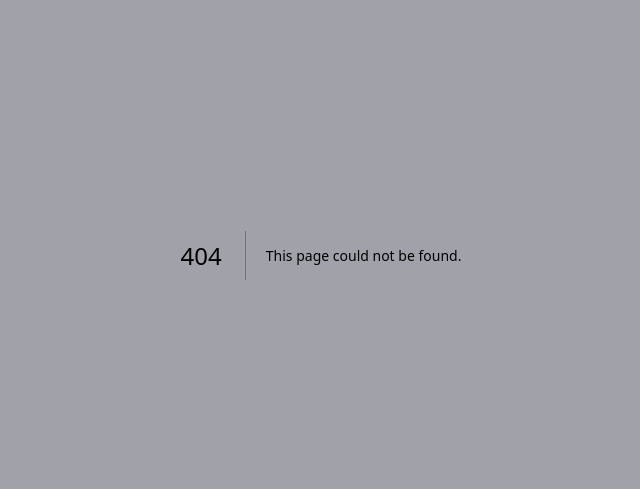
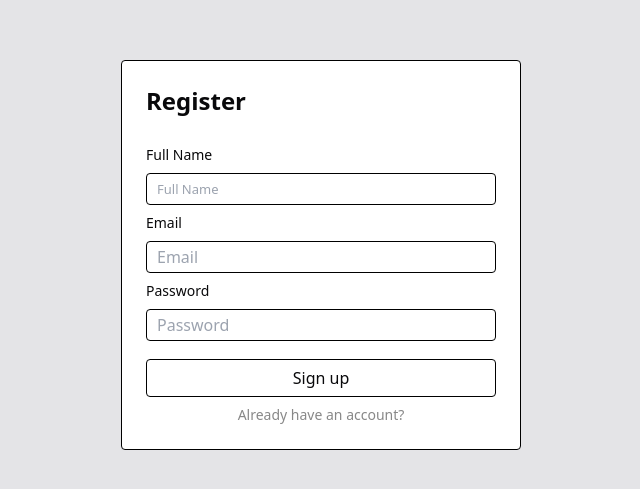
Before and after one commit to milosdrinjakovic/bandaid, a Next.js app: page /auth/register in a window 1280 px wide. Before the commit this address had no page. Shown: the part 165-654 px from the top of the page, without its empty margins (319-959 px from the left). Built offline with nearby package versions, Linux system fonts and the light colour scheme.

Commit message:
fixing fe models and styles

```diff
--- a/package.json
+++ b/package.json
@@ -17,6 +17,7 @@
     "next": "^14.2.12",
     "react": "^18",
     "react-dom": "^18",
+    "react-hot-toast": "^2.4.1",
     "tailwind-merge": "^2.5.2",
     "tailwindcss-animate": "^1.0.7"
   },
--- /dev/null
+++ b/src/app/auth/login/page.tsx
@@ -0,0 +1,61 @@
+"use client";
+import { FormEvent, useState } from "react";
+import { signIn } from "next-auth/react";
+import { useRouter } from "next/navigation";
+import Link from "next/link";
+
+export default function Login() {
+  const [error, setError] = useState("");
+  const router = useRouter();
+
+  const handleSubmit = async (event: FormEvent<HTMLFormElement>) => {
+    event.preventDefault();
+    const formData = new FormData(event.currentTarget);
+    const res = await signIn("credentials", {
+      email: formData.get("email"),
+      password: formData.get("password"),
+      redirect: false,
+    });
+    if (res?.error) {
+      setError(res.error as string);
+    }
+    if (res?.ok) {
+      return router.push("/");
+    }
+  };
+
+  return (
+    <section className="w-full h-screen flex items-center justify-center">
+      <form
+        className="p-6 w-full max-w-[400px] flex flex-col justify-between items-center gap-2
+            border border-solid border-black bg-white rounded"
+        onSubmit={handleSubmit}>
+        {error && <div className="text-black">{error}</div>}
+        <h1 className="mb-5 w-full text-2xl font-bold">Sign In</h1>
+        <label className="w-full text-sm">Email</label>
+        <input
+          type="email"
+          placeholder="Email"
+          className="w-full h-8 border border-solid border-black rounded p-2"
+          name="email" />
+        <label className="w-full text-sm">Password</label>
+        <div className="flex w-full">
+          <input
+            type="password"
+            placeholder="Password"
+            className="w-full h-8 border border-solid border-black rounded p-2"
+            name="password" />
+        </div>
+        <button className="w-full border border-solid border-black rounded">
+          Sign In
+        </button>
+
+        <Link
+          href="/register"
+          className="text-sm text-[#888] transition duration-150 ease hover:text-black">
+          Don't have an account?
+        </Link>
+      </form>
+    </section>
+  );
+};
--- /dev/null
+++ b/src/app/auth/register/page.tsx
@@ -0,0 +1,74 @@
+"use client";
+import { FormEvent, useRef, useState } from "react";
+import { useRouter } from "next/navigation";
+import Link from "next/link";
+import authService from "../../../services/auth-service";
+
+
+export default function Register() {
+    const [error, setError] = useState<string>();
+    const router = useRouter();
+    const ref = useRef<HTMLFormElement>(null);
+
+    const handleSubmit = async (formData: FormData) => {
+        const r = await authService.register({
+            email: formData.get("email"),
+            password: formData.get("password"),
+        });
+        ref.current?.reset();
+        if (r?.error) {
+            setError(r.error);
+            return;
+        } else {
+            return router.push("/login");
+        }
+    };
+
+    return (
+        <section className="w-full h-screen flex items-center justify-center">
+            <form ref={ref}
+                action={handleSubmit}
+                className="p-6 w-full max-w-[400px] flex flex-col justify-between items-center gap-2
+                border border-solid border-black bg-white rounded">
+                {error && <div className="">{error}</div>}
+                <h1 className="mb-5 w-full text-2xl font-bold">Register</h1>
+
+                <label className="w-full text-sm">Full Name</label>
+                <input
+                    type="text"
+                    placeholder="Full Name"
+                    className="w-full h-8 border border-solid border-black py-1 px-2.5 rounded text-[13px]"
+                    name="name"
+                />
+
+                <label className="w-full text-sm">Email</label>
+                <input
+                    type="email"
+                    placeholder="Email"
+                    className="w-full h-8 border border-solid border-black py-1 px-2.5 rounded"
+                    name="email"
+                />
+
+                <label className="w-full text-sm">Password</label>
+                <div className="flex w-full">
+                    <input
+                        type="password"
+                        placeholder="Password"
+                        className="w-full h-8 border border-solid border-black py-1 px-2.5 rounded"
+                        name="password"
+                    />
+                </div>
+
+                <button className="w-full border border-solid border-black py-1.5 mt-2.5 rounded
+                transition duration-150 ease hover:bg-black">
+                    Sign up
+                </button>
+
+
+                <Link href="/login" className="text-sm text-[#888] transition duration-150 ease hover:text-black">
+                    Already have an account?
+                </Link>
+            </form>
+        </section>
+    )
+}
--- a/src/app/layout.tsx
+++ b/src/app/layout.tsx
@@ -1,4 +1,5 @@
 import React from "react";
+import { Toaster } from "react-hot-toast";
 
 import "./globals.css";
 
@@ -9,7 +10,10 @@ export default function RootLayout({
 }) {
   return (
     <html lang="en">
-      <body className="p-5 bg-zinc-400">{children}</body>
+      <body className="p-5 bg-zinc-200">
+        <Toaster position="top-center" />
+        {children}
+      </body>
     </html>
   )
 }
--- a/src/app/page.tsx
+++ b/src/app/page.tsx
@@ -1,18 +1,26 @@
 "use client"
 import { useRouter } from 'next/navigation'
 import React from "react";
+import Image from 'next/image'
+import teleprompterIcon from "../../public/teleprompter-icon.png"
 
 export default function Home() {
 
   const router = useRouter()
 
-  const goToTelepromter = () => {
+  const goToTeleprompter = () => {
     router.push("/teleprompter")
   }
 
   return (
-    <div className="flex flex-col bg-red-500">
-       <button onClick={goToTelepromter}>Telepromter</button>
+    <div className="flex flex-row items-center cursor-pointer" onClick={goToTeleprompter}>
+         <Image
+      src={teleprompterIcon}
+      width={100}
+      height={100}
+      alt="teleprompter"
+    />
+    Teleprompter
     </div>
   )
 }
--- /dev/null
+++ b/src/app/provider.tsx
@@ -0,0 +1,11 @@
+"use client";
+
+import { SessionProvider } from "next-auth/react";
+
+type Props = {
+  children?: React.ReactNode;
+};
+
+export const Provider = ({ children }: Props) => {
+  return <SessionProvider>{children}</SessionProvider>;
+};
--- a/src/app/teleprompter/[id]/page.tsx
+++ b/src/app/teleprompter/[id]/page.tsx
@@ -4,22 +4,21 @@ import { useState, useEffect } from "react";
 import teleprompterService from "../../../services/telepromtper-service";
 import Link from "next/link";
 import React from "react";
-import { Error } from "../../types";
+import { Error, Lyric } from "../../types";
 
 export default function Page() {
-  const [data, setData] = useState(null);
+  const [lyric, setLyric] = useState<Lyric | null>();
   const [loading, setLoading] = useState(true);
   const [error, setError] = useState<Error>();
   const params = useParams();
-  // const { id } = params;
+  const { id } = params;
 
   const fetchData = async (id) => {
     try {
       setLoading(true);
       const response = await teleprompterService.lyricById(id.toString());
       console.log("Fetched object with id:", response);
-      setData(response.content ? response.content : "No Data found");
-
+      setLyric(response);
     } catch (error) {
       console.error("Error fetching data:", error);
       setError(error);
@@ -28,11 +27,11 @@ export default function Page() {
     }
   };
 
-  // useEffect(() => {
-  //   if (id) {
-  //     fetchData(id);
-  //   }
-  // }, [id]);
+  useEffect(() => {
+    if (id) {
+      fetchData(id);
+    } else setLyric(null)
+  }, [id]);
 
   if (loading) return <p>Loading...</p>;
   if (error) return <p>Error loading data: {error.message}</p>; // treba da se sredi
@@ -42,6 +41,8 @@ export default function Page() {
   }
 
   return (
+    <div>
+      {lyric && (
         <div className="flex flex-col min-h-screen">
           <div className="flex flex-row justify-center space-x-4 p-10 border-b text-3xl">
             <p className="cursor-pointer" onClick={handlePlay}>Play</p>
@@ -49,8 +50,13 @@ export default function Page() {
           </div>
           <div className="flex justify-center items-center mt-5 p-4 w-full">
             <div className="scroll-text  max-w-full p-10 text-white  text-5xl ">
-        <p>{data}</p>
+              <p>{lyric.content}</p>
             </div>
+          </div>
+        </div>
+      )}
+      <div>
+        Lyric not found :(
       </div>
     </div>
   );
--- a/src/app/teleprompter/add/page.tsx
+++ b/src/app/teleprompter/add/page.tsx
@@ -3,9 +3,19 @@ import { useState } from "react";
 import teleprompterService from "../../../services/telepromtper-service";
 import React from "react";
 import { Lyric } from "../../types";
+import { useRouter } from "next/navigation";
+import { toast } from 'react-hot-toast';
+
 export default function Home() {
   const [inputValue, setInputValue] = useState("");
   const [text, setText] = useState("");
+
+
+  const router = useRouter()
+
+  const goToTelepromter = () => {
+    router.push("/teleprompter")
+  }
 
   const handleSubmit = async () => {
 
@@ -16,9 +26,11 @@ export default function Home() {
       });
 
       console.log("Successful saving data");
-
+      goToTelepromter();
+      toast.success('You have created a new lyric!')
     } catch (error) {
       console.log("Error occurred:", error);
+      toast.error('There was an error when saving the lyric :( Try again.')
     }
   };
 
@@ -35,56 +47,45 @@ export default function Home() {
   };
 
   return (
-    <main className="flex min-h-screen flex-col items-center justify-between p-24">
-      <div className="flex flex-col w-1/2 space-y-5">
-        <p className="text-3xl text-center">
-          Welcome to Band<span className="text-red-600">aid! </span> We are
-          here to help u{" "}
-          <span className="text-yellow-300">IN SOME POSITIONS!</span>{" "}
-        </p>
-        <p className="text-center text-2xl mt-4">
-          U can type in your text over here:{" "}
-        </p>
-        <div className="mb-4 mt-20 justify-center items-center">
-          <div className="flex flex-col text-center ">
-            <label className="mb-2 text-xl">HEADLINE</label>
+    <main className="mb-4 mt-4 h-7 flex flex-col space-y-3">
+      <div className="flex flex-col">
+        <label>Title</label>
         <input
           type="text"
-              placeholder="Insert title over here..."
+          placeholder="Insert title here"
           value={inputValue}
           onChange={handleInputChange}
           className=" p-2 border border-gray-600 bg-slate-900 rounded"
         />
       </div>
-          <label className="block text-lg font-medium mb-2 mt-2 text-center">
-            TEXT
+      <div className="h-10">
+        <label>
+          Text
         </label>
-
         <textarea
           id="content"
           name="content"
-            rows={10}
-            className="w-full p-2 border border-gray-600 bg-slate-900 rounded"
-            placeholder="Insert your text over here... "
+          className="w-full p-2 border text-white border-gray-600 bg-slate-900 rounded"
+          placeholder="Insert your text here"
           onChange={handleTextChange}
         ></textarea>
       </div>
-        <div className="flex justify-end">
+
+      <div className="flex justify-end mt-3">
         <button
           type="submit"
-            className="bg-yellow-500 text-white px-4 py-2 rounded mr-2 w-28 h-10"
+          className="bg-green-300 rounded mr-8 w-28 h-10"
           onClick={handleSubmit}
         >
           SAVE
         </button>
         <button
           type="reset"
-            className="bg-red-500 text-white px-4 py-2 rounded mr-2 w-28 h-10"
+          className="bg-red-300 rounded w-28 h-10"
           onClick={handleClear}
         >
           CLEAR
         </button>
-        </div>
       </div>
     </main>
     // stranica za upis novog text-a
--- a/src/app/teleprompter/page.tsx
+++ b/src/app/teleprompter/page.tsx
@@ -11,11 +11,14 @@ import {
   CardHeader,
   CardTitle,
 } from "@/components/ui/card"
+import { useRouter } from "next/navigation";
+import { Icon, PlusIcon } from "lucide-react";
 
 
 export default function List() {
 
   const [data, setData] = React.useState<Lyric[]>([]);
+  const router = useRouter()
 
   const getData = async () => {
     try {
@@ -31,23 +34,27 @@ export default function List() {
     getData();
   }, []);
 
+  const navigateToDetailPage = (id: String) => {
+    router.push(`/teleprompter/${id}`)
+  }
+
+  const navigateToCreateLyric = () => {
+    router.push("/teleprompter/add")
+  }
 
   return (
-    <>
-      {data?.map(lyric => (
-        <Card className="m-5">
+    <div>
+      <div className="m-5 flex justify-end">
+        <button onClick={navigateToCreateLyric}><PlusIcon /></button>
+      </div>
+      {data?.map((lyric, index) => (
+        <Card key={lyric._id as Key} className="m-5 hover:bg-slate-400 cursor-pointer"
+        onClick={() => navigateToDetailPage(lyric._id)}>
           <CardHeader>
-            <CardTitle>{lyric.title}</CardTitle>
-            <CardDescription>{lyric.id}</CardDescription>
+            <CardTitle>{index + 1} {lyric.title}</CardTitle>
           </CardHeader>
-          <CardContent>
-            {lyric.content}
-          </CardContent>
-          <CardFooter className="flex justify-between">
-            ti si govno, purgeru
-          </CardFooter>
         </Card>
       ))}
-    </>
+    </div>
   )
 }
--- a/src/app/types.ts
+++ b/src/app/types.ts
@@ -1,5 +1,5 @@
 export type Lyric = {
-    id: String
+    _id: String
     number: String
     title: String
     content: String
--- /dev/null
+++ b/src/services/auth-service.ts
@@ -0,0 +1,10 @@
+import axios from "axios";
+
+const baseUrl = "http://localhost:3001/api/auth";
+
+const register = async (credentials) => {
+  const response = await axios.post(`${baseUrl}/register`, credentials);
+  return response.data;
+};
+
+export default { register }
--- a/src/services/telepromtper-service.ts
+++ b/src/services/telepromtper-service.ts
@@ -13,7 +13,9 @@ const lyricsList = (): Promise<Lyric[]> => {
 
 
 const lyricById = async(id) => {
+  console.log({id})
   const response = await axios.get(`${baseUrl}/${id}`);
+  console.log({response})
   return response.data
 }
 
```
Also changed, not shown: public/teleprompter-icon.png (added), 1 other file (tests, documents, lock files or other folders). Lines whose indentation alone changed are shown as unchanged.
